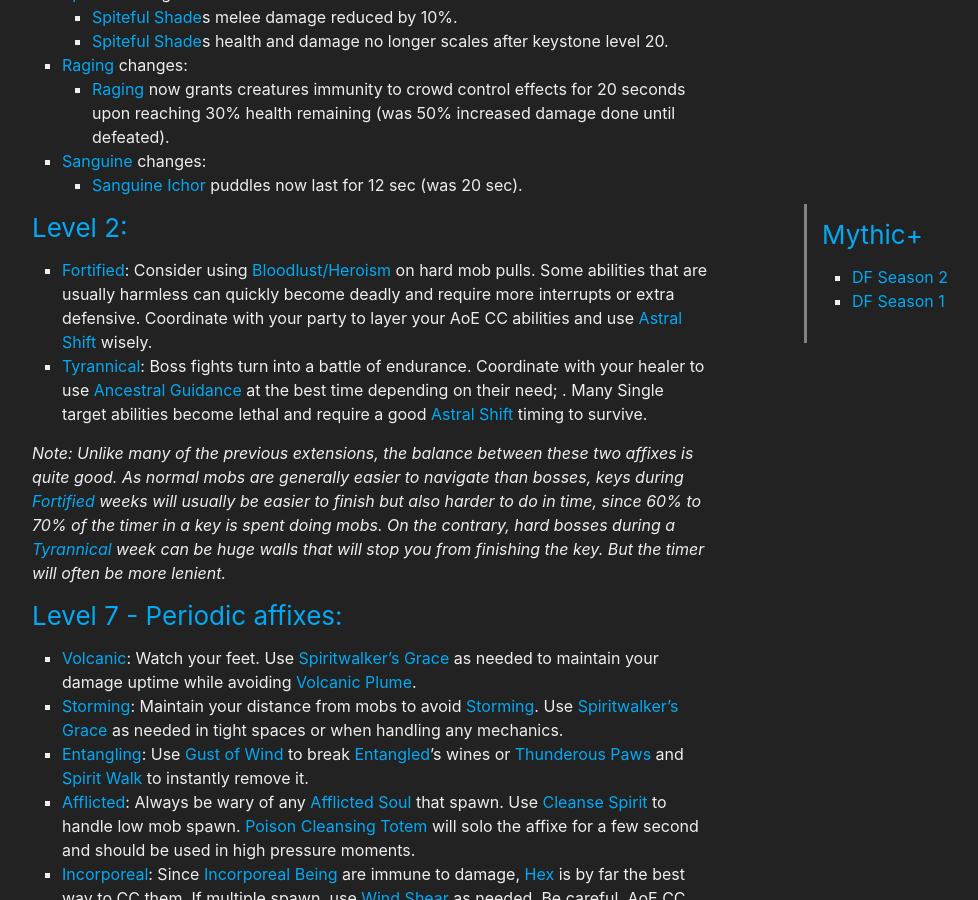
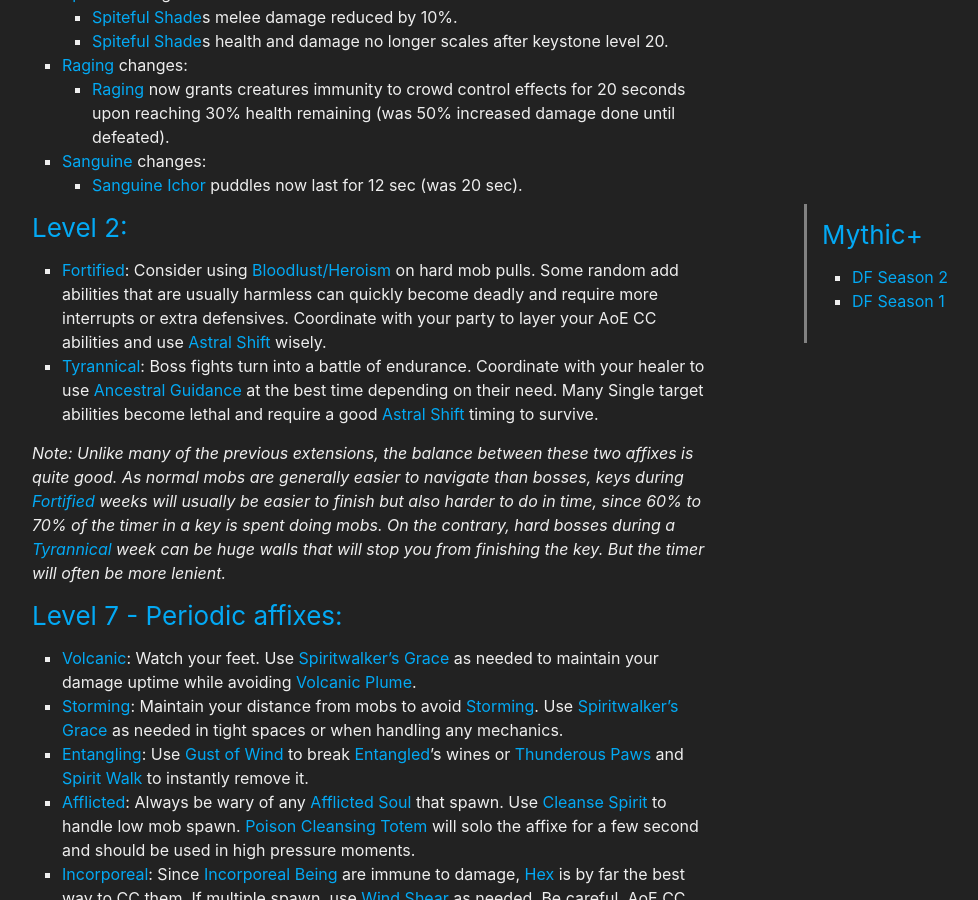
Before and after one commit to stormearthandlava/stormearthandlava.github.io, a Jekyll site: the page built from guide/mythic_plus/DF_season_2.md, in a window 1280 px wide and 900 px high, scrolled down 4990 px. Shown: the whole window, without its empty margins (268-1246 px from the left). Built offline with Jekyll 4.4.1, drawn with Linux system fonts in a browser that asks for light colours; a script that is not in the unit is left out.

Commit message:
Update DF_season_2.md

```diff
--- a/guide/mythic_plus/DF_season_2.md
+++ b/guide/mythic_plus/DF_season_2.md
@@ -118,8 +118,8 @@ When pushing in higher keys, some talents become mandatory to survive:
 
 ### Level 2:
 
-* {{ site.data.affixes.fortified }}: Consider using {{ site.data.spell.bl }} on hard mob pulls. Some abilities that are usually harmless can quickly become deadly and require more interrupts or extra defensive. Coordinate with your party to layer your AoE CC abilities and use {{ site.data.talent.as }} wisely.
-* {{ site.data.affixes.tyrannical }}: Boss fights turn into a battle of endurance. Coordinate with your healer to use {{ site.data.talent.ag }} at the best time depending on their need; . Many Single target abilities become lethal and require a good {{ site.data.talent.as }} timing to survive.
+* {{ site.data.affixes.fortified }}: Consider using {{ site.data.spell.bl }} on hard mob pulls. Some random add abilities that are usually harmless can quickly become deadly and require more interrupts or extra defensives. Coordinate with your party to layer your AoE CC abilities and use {{ site.data.talent.as }} wisely.
+* {{ site.data.affixes.tyrannical }}: Boss fights turn into a battle of endurance. Coordinate with your healer to use {{ site.data.talent.ag }} at the best time depending on their need. Many Single target abilities become lethal and require a good {{ site.data.talent.as }} timing to survive.
 
 *Note: Unlike many of the previous extensions, the balance between these two affixes is quite good. As normal mobs are generally easier to navigate than bosses, keys during {{ site.data.affixes.fortified }} weeks will usually be easier to finish but also harder to do in time, since 60% to 70% of the timer in a key is spent doing mobs. On the contrary, hard bosses during a {{ site.data.affixes.tyrannical }} week can be huge walls that will stop you from finishing the key. But the timer will often be more lenient.*
 
```
